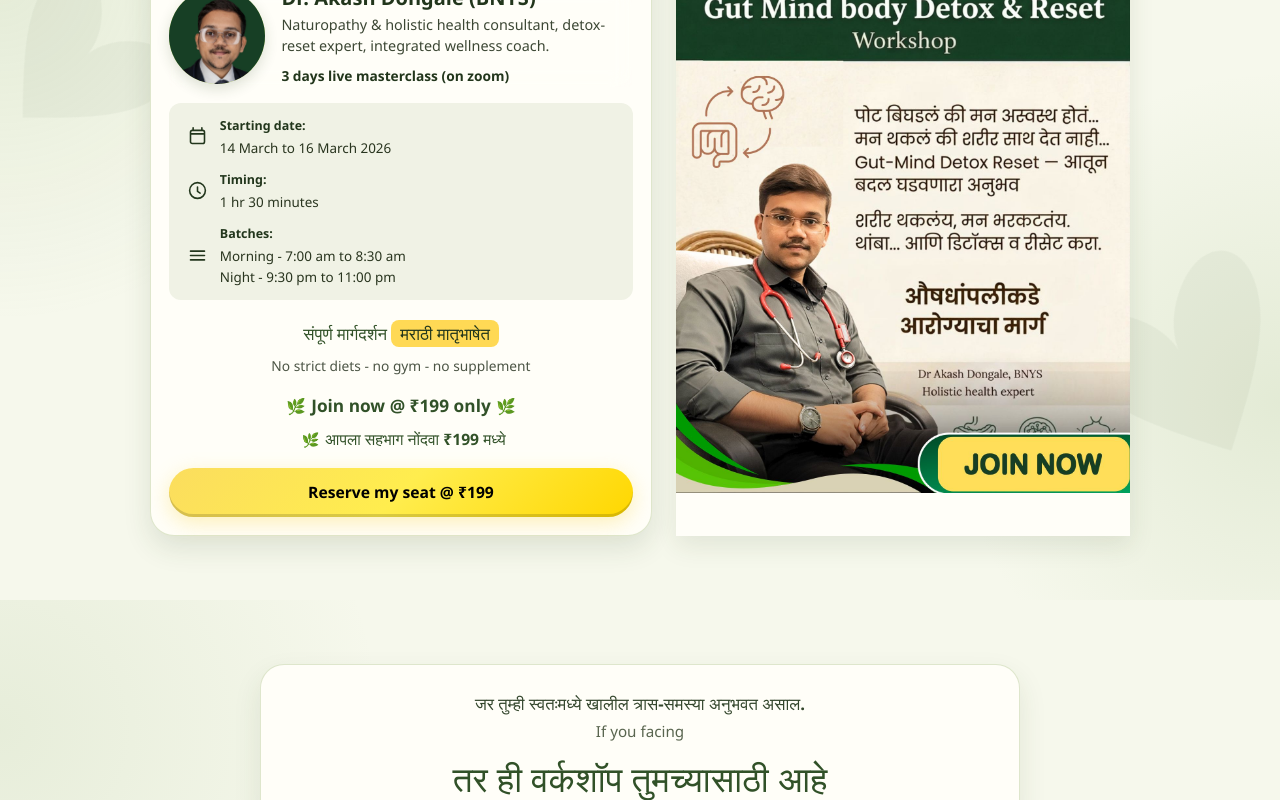
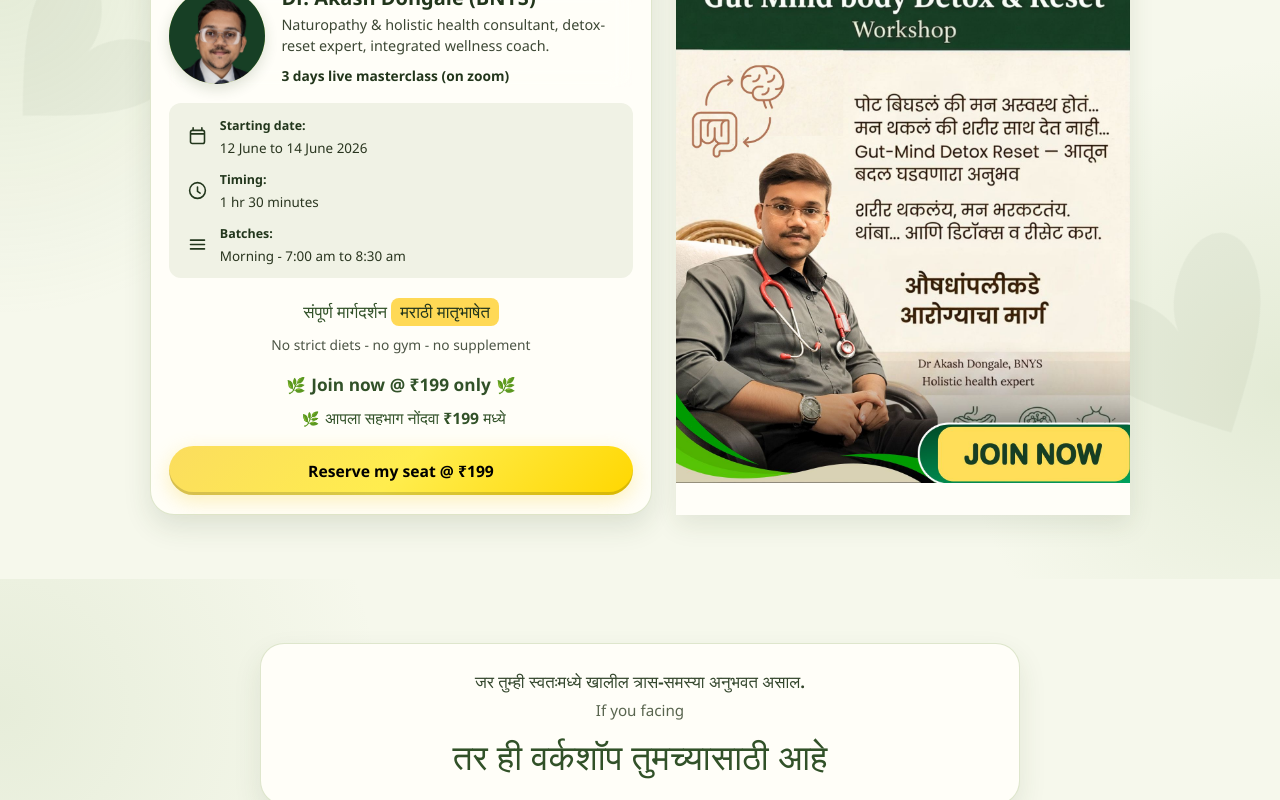
Before and after one commit to rajvardhannpatil/doctor, a React (Vite) app: page / in a window 1280 px wide. Shown: the part 767-1567 px from the top of the page. Built offline with nearby package versions, Linux system fonts and the light colour scheme.

Commit message:
feat: implement post-payment WhatsApp invite modal and add workshop introduction component

```diff
--- a/src/components/WhatsAppModal.jsx
+++ b/src/components/WhatsAppModal.jsx
@@ -9,7 +9,7 @@ const WhatsAppModal = () => {
 
     return paymentStatus === 'success' || paymentSuccess === 'true';
   });
-  const whatsappLink = 'https://chat.whatsapp.com/L44KY6TMv1q6QDMBkZ83Ts?mode=gi_t';
+  const whatsappLink = 'https://chat.whatsapp.com/B9eKUnsd5k73axxPR2fBmd?mlu=4&s=sw&p=a';
 
   useEffect(() => {
     const urlParams = new URLSearchParams(window.location.search);
--- a/src/components/WorkshopIntro.jsx
+++ b/src/components/WorkshopIntro.jsx
@@ -48,7 +48,7 @@ const WorkshopIntro = () => {
                     </svg>
                   </span>
                   <span className="schedule-label"><strong>Starting date:</strong></span>
-                  <span className="schedule-value">14 March to 16 March 2026</span>
+                  <span className="schedule-value">12 June to 14 June 2026</span>
                 </div>
                 <div className="schedule-item">
                   <span className="schedule-icon" aria-hidden="true">
@@ -68,7 +68,7 @@ const WorkshopIntro = () => {
                   <span className="schedule-label"><strong>Batches:</strong></span>
                   <div className="schedule-value">
                     <div>Morning - 7:00 am to 8:30 am</div>
-                    <div>Night - 9:30 pm to 11:00 pm</div>
+
                   </div>
                 </div>
               </div>
```
